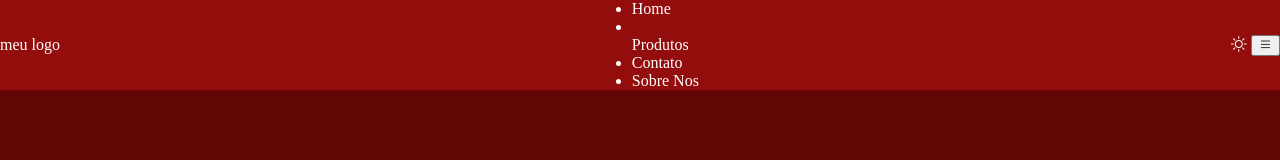
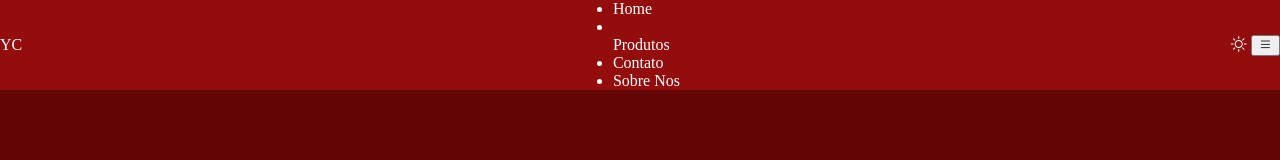
Before and after one commit to eduardarodriguesz/ysiscloset, a plain HTML site: page index.html in a window 1280 px wide. Drawn offline with nearby package versions, Linux system fonts and the light colour scheme.

Commit message:
add class e header

```diff
--- a/css/estilo.css
+++ b/css/estilo.css
@@ -2,6 +2,7 @@
 * {
     /* margem */
     margin: 0;
+    box-sizing: border-box;
 }
 
 
@@ -34,6 +35,4 @@ header {
 
     /* largura ou comprimento */
     width: 100%;
-
-
 }
--- a/index.html
+++ b/index.html
@@ -7,10 +7,10 @@
     <title>Ysis Closet</title>
 
     <!-- Bootstrap Icon -->
-     <link rel="stylesheet" href="https://cdn.jsdelivr.net/npm/bootstrap-icons@1.13.1/font/bootstrap-icons.min.css">
+    <link rel="stylesheet" href="https://cdn.jsdelivr.net/npm/bootstrap-icons@1.13.1/font/bootstrap-icons.min.css">
 
-     <!-- css -->
-      <link rel="stylesheet" href="css/estilo.css">
+    <!-- css -->
+    <link rel="stylesheet" href="css/estilo.css">
 
 </head>
 
@@ -18,34 +18,33 @@
     <!-- cabeçalho -->
     <header>
         <!-- logo -->
-        <div>
-            <a href="http://sanrio.com.br">
-                meu logo
+        <div class="header-logo">
+            <a href="#home">
+                YC
             </a>
         </div>
 
         <!-- menu desktop/pc -->
-        <nav>
-            <ul>
+        <nav class="menu-desktop">
+            <ul class="menu">
                 <li>
-                    <a href="">
-
-                        <span> Home </span>
+                    <a href="#home" class="menu-link active">
+                        <span class="menu-texto"> Home </span>
                     </a>
                 <li>
                 </li>
-                <a href="">
-                    <span> Produtos </span>
+                <a href="#produtos" class="menu-link">
+                    <span class="menu-texto"> Produtos </span>
                 </a>
                 </li>
                 <li>
-                    <a href="">
-                        <span> Contato </span>
+                    <a href="#contato" class="menu-link">
+                        <span class="menu-texto"> Contato </span>
                     </a>
                 </li>
                 <li>
-                    <a href="">
-                        <span> Sobre Nos </span>
+                    <a href="#sobre nos" class="menu-link">
+                        <span class="menu-texto"> Sobre Nos </span>
                     </a>
                 </li>
             </ul>
@@ -53,13 +52,13 @@
 
         <!-- Icone Trocar Cor Tema -->
 
-        <div>
-            <i class="bi bi-brightness-high"></i>
+        <div class="header-toggle">
+            <i class="bi bi-brightness-high" id="toggleTheme"> </i>
 
             <!-- Botao Hamburguer -->
-             <button>
+            <button class="btn-menu-mobile" id="menuHamburguer">
                 <i class="bi bi-list"></i>
-             </button>
+            </button>
 
         </div>
 
```
